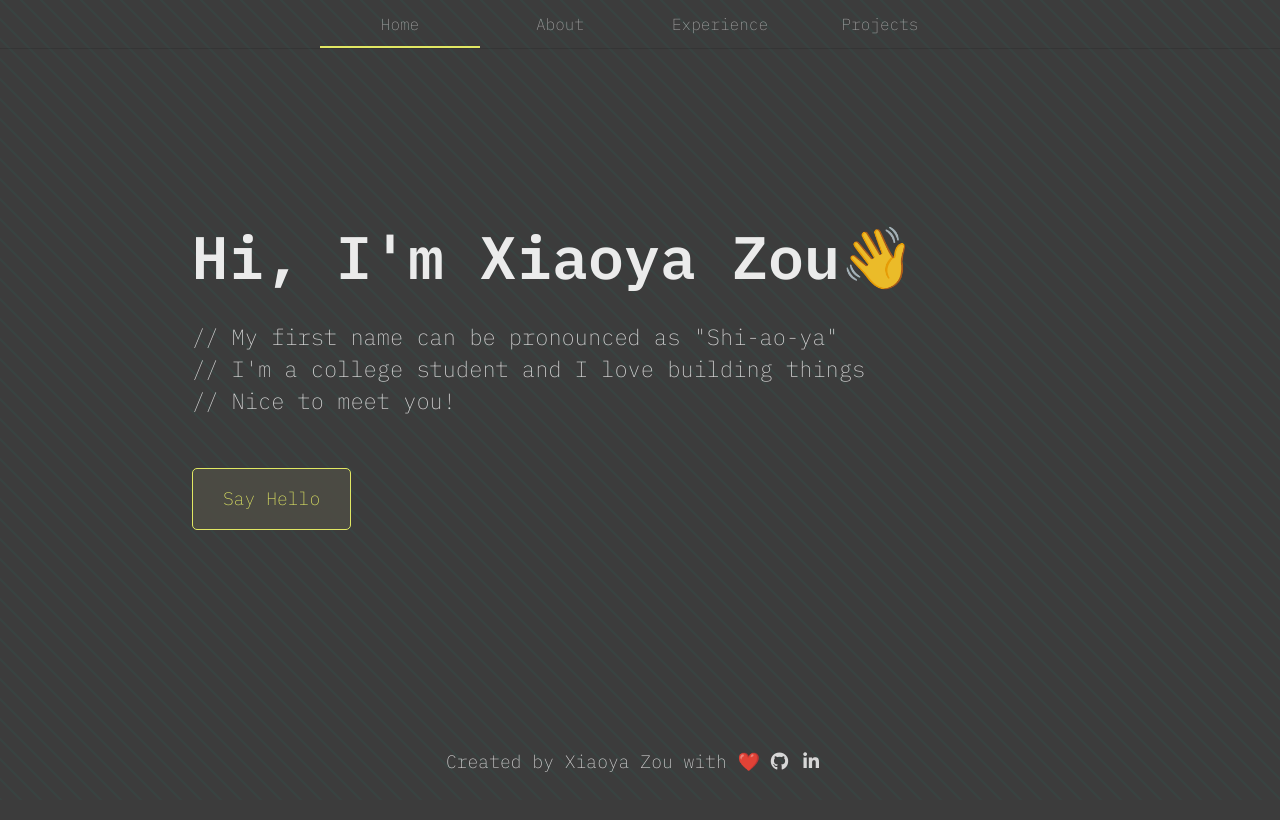
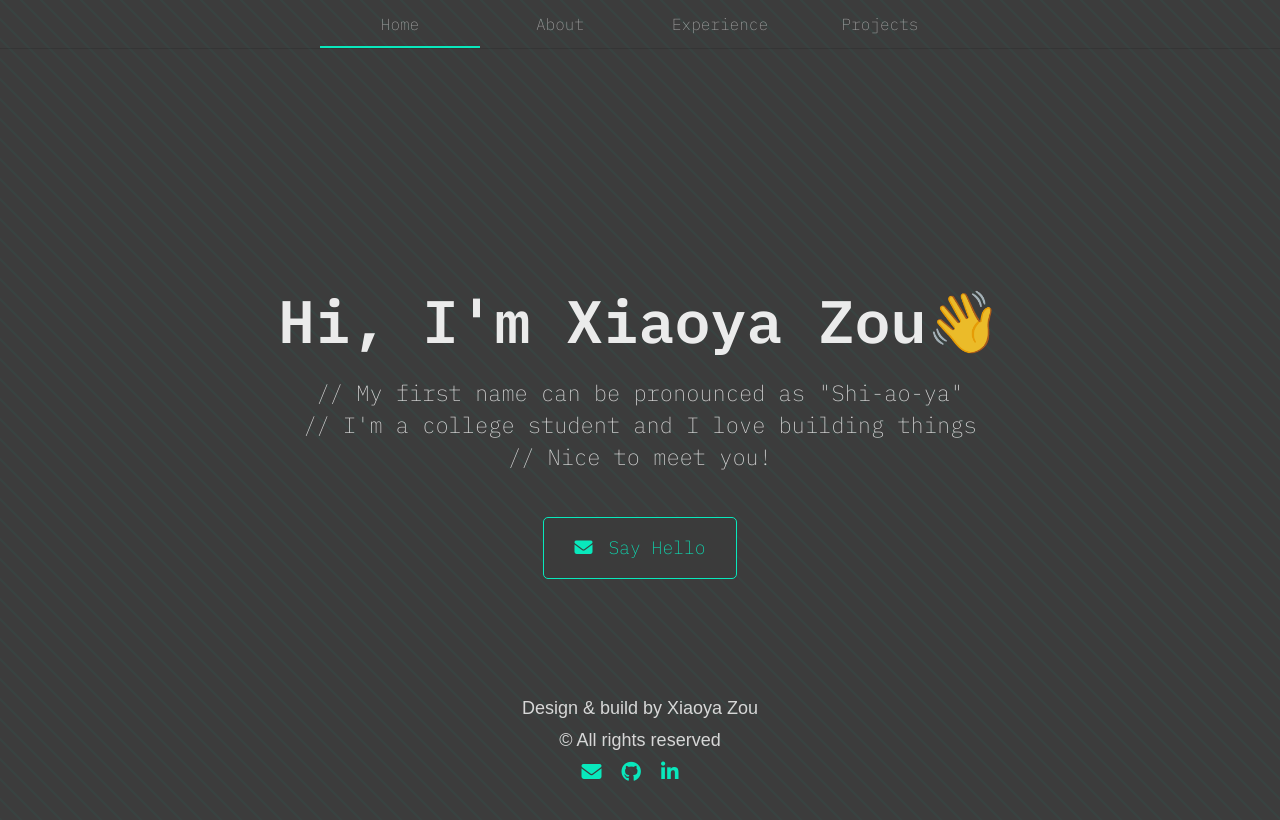
Before and after one commit to xiaoyazz/XiaoyaZou, an Angular app: page / in a window 1280 px wide. Shown: the top 820 px of the page. Built offline with nearby package versions, Linux system fonts and the light colour scheme; a web font is replaced by a local one.

Commit message:
Update css for icons

```diff
--- a/src/app/about/about.component.css
+++ b/src/app/about/about.component.css
@@ -11,7 +11,7 @@ h2 {
 
 h4 {
     font-weight: 600;
-    color: #f4fb68;
+    color: #04fccb;
 }
 
 .about-details {
@@ -59,14 +59,14 @@ li {
 li::before {
     content: "▹";
     left: 0px;
-    color: #f4fb68;
+    color: #04fccb;
     font-size: 18px;
     line-height: 12px;
     letter-spacing: 10px;
 }
 
 li:hover {
-  color: #07fcf8;
+  color: #04fccb;
   cursor: crosshair;
 }
 
--- a/src/app/experience/experience.component.css
+++ b/src/app/experience/experience.component.css
@@ -11,7 +11,7 @@ h2 {
 
 h4 {
     font-weight: 600;
-    color: #f4fb68;
+    color: #04fccb;
 }
 
 .title {
@@ -29,7 +29,7 @@ h4 {
 }
 
 .org{
-    color: #f4fb68;
+    color: #04fccb;
     margin-right: 10%;
 }
 
@@ -58,14 +58,14 @@ li {
 li::before {
     content: "▹";
     left: 0px;
-    color: #f4fb68;
+    color: #04fccb;
     font-size: 20px;
     line-height: 12px;
     letter-spacing: 10px;
 }
 
 li:hover {
-    color:#07fcf8;
+    color:#04fccb;
     cursor: crosshair;
 }
 
--- a/src/app/footer/footer.component.css
+++ b/src/app/footer/footer.component.css
@@ -4,17 +4,22 @@
     bottom:2%;
     text-align: center;
     color: rgb(233, 233, 233);
-    font-size: 18px;
-    font-weight: 200;
     font-family: 'IBM Plex Mono', monospace;
     width: 100%;
 }
 
+p {
+    font-size: 18px;
+    font-family: 'NTR', sans-serif;
+}
+
 i {
-    margin-right: 15px;
+    font-size: 20px;
+    margin-right: 20px;
+    color:#04fccb;
 }
 
 i:hover {
-    color:#07fcf8;
+    color:#fff;
     cursor: pointer;
 }
--- a/src/app/footer/footer.component.html
+++ b/src/app/footer/footer.component.html
@@ -1,7 +1,7 @@
 <div class="footer">
-  <p>
-    Created by Xiaoya Zou with ❤️
-    <i class="fa-brands fa-github" (click)="github()"></i>
-    <i class="fa-brands fa-linkedin-in" (click)="linkedIn()"></i>
-  </p>
+  <p>Design & build by Xiaoya Zou</p>
+  <p>&copy; All rights reserved</p>
+  <i class="fa-solid fa-envelope" (click)="mail()"></i>
+  <i class="fa-brands fa-github" (click)="github()"></i>
+  <i class="fa-brands fa-linkedin-in" (click)="linkedIn()"></i>
 </div>
--- a/src/app/footer/footer.component.ts
+++ b/src/app/footer/footer.component.ts
@@ -19,4 +19,9 @@ export class FooterComponent implements OnInit {
   linkedIn() {
     window.open("https://www.linkedin.com/in/xiaoyazou/");
   }
+
+  mail() {
+    window.open("mailto:xiaoyaxyz@gmail.com");
+  }
+
 }
--- a/src/app/home/home.component.css
+++ b/src/app/home/home.component.css
@@ -1,5 +1,6 @@
 .home{
-  margin: 15%;
+  margin: 20%;
+  text-align: center;
 }
 
 .home h1 {
@@ -7,6 +8,7 @@
   font-size: 60px;
   font-weight: 600;
 }
+
 
 .home-details {
   margin-top: 6%;
@@ -16,9 +18,9 @@
 }
 
 .btn-email {
-  border: 1px solid #f4fb68;
-  background-color: #4d4c45;
-  color: #f4fb68;
+  border: 1px solid #04fccb;
+  background-color: #3c3c3c;
+  color: #04fccb;
   font-size: 18px;
   margin-top: 5%;
   border-radius: 5px;
@@ -34,7 +36,11 @@
 }
 
 a:hover {
-  background-color: #43423c;
+  background-color: #3c4341;
+}
+
+i {
+  margin-right: 16px;
 }
 
 .home-details p {
--- a/src/app/home/home.component.html
+++ b/src/app/home/home.component.html
@@ -4,6 +4,8 @@
     <p class="anim">{{ homeInfo.details1 }}</p>
     <p class="anim">{{ homeInfo.details2 }}</p>
     <p class="anim">{{ homeInfo.details3 }}</p>
-    <a class="btn-email anim" href="mailto:xiaoyaxyz@gmail.com">Say Hello</a>
+    <a class="btn-email anim" href="mailto:xiaoyaxyz@gmail.com"
+      ><i class="fa-solid fa-envelope"></i>Say Hello</a
+    >
   </div>
 </div>
--- a/src/app/projects/projects.component.css
+++ b/src/app/projects/projects.component.css
@@ -6,7 +6,7 @@ h2 {
 
 h4 {
     font-weight: 600;
-    color: #f4fb68;
+    color: #04fccb;
 }
 
 h3 {
@@ -15,9 +15,9 @@ h3 {
    font-weight: 600;
 }
 
-.project-card p {
-  font-family: Calibri, sans-serif;
-  font-size: 14px;
+p {
+  font-size: 20px;
+  font-family: 'NTR', sans-serif;
 }
 
 .projects-title {
@@ -40,8 +40,7 @@ h3 {
   transition: 0.3s;
   /* border: 0.5px solid #5b5b5b; */
   color: #fff;
-  font-family: 'IBM Plex Mono', monospace;
-  letter-spacing: 3px;
+  font-family: 'NTR', sans-serif;
   border: 0.5px solid #797a66;
   box-shadow:0px 0px 10px #6d6d6d;
 }
@@ -65,20 +64,19 @@ button {
 
 button:hover {
   cursor: pointer;
-  color: #07fcf8;
+  color: #04fccb;
 }
 
 .btn-view {
   display: flex;
   justify-content: center;
   align-items: center;
-  margin-bottom: 10%;
 }
 
 .btn-view a {
-  border: 1px solid #f4fb68;
-  background-color: #4d4c45;
-  color: #f4fb68;
+  border: 1px solid #04fccb;
+  background-color: #3c3c3c;
+  color: #04fccb;
   font-size: 18px;
   margin-top: 5%;
   border-radius: 5px;
@@ -90,7 +88,7 @@ button:hover {
 }
 
 .btn-view a:hover {
-  background-color: #43423c;
+  background-color: #3c4341;
 }
 
 .anim {
--- a/src/index.html
+++ b/src/index.html
@@ -18,7 +18,7 @@
     <link rel="preconnect" href="https://fonts.googleapis.com" />
     <link rel="preconnect" href="https://fonts.gstatic.com" crossorigin />
     <link
-      href="https://fonts.googleapis.com/css2?family=IBM+Plex+Mono:wght@200;400;600&display=swap"
+      href="https://fonts.googleapis.com/css2?family=IBM+Plex+Mono:wght@200;400;600&family=NTR&display=swap"
       rel="stylesheet"
     />
   </head>
--- a/src/styles.css
+++ b/src/styles.css
@@ -1,5 +1,5 @@
 /* You can add global styles to this file, and also import other style files */
-@import url('https://fonts.googleapis.com/css2?family=IBM+Plex+Mono:wght@200;400;600&display=swap');
+@import url('https://fonts.googleapis.com/css2?family=IBM+Plex+Mono:wght@200;400;600&family=NTR&display=swap');
 
 html, body {
   height: 100%;
@@ -7,17 +7,17 @@ html, body {
 body {
   margin: 0;
   background-color: #3c3c3c;
-opacity: 0.9;
-background-color: #3c3c3c;
-opacity: 0.9;
-background-size: 20px 20px;
-background-image: repeating-linear-gradient(45deg, #384341 0, #384341 2px, #3c3c3c 0, #3c3c3c 50%);
+  opacity: 0.9;
+  background-color: #3c3c3c;
+  opacity: 0.9;
+  background-size: 20px 20px;
+  background-image: repeating-linear-gradient(45deg, #384341 0, #384341 2px, #3c3c3c 0, #3c3c3c 50%);
   color: #fff;
 }
 
 /* Override mat tab ink color*/
 .mat-tab-group.mat-primary .mat-ink-bar, .mat-tab-nav-bar.mat-primary .mat-ink-bar{
-    background:#f4fb68;
+    background:#04fccb;
   }
 
 /* Change tab lable color */
```
